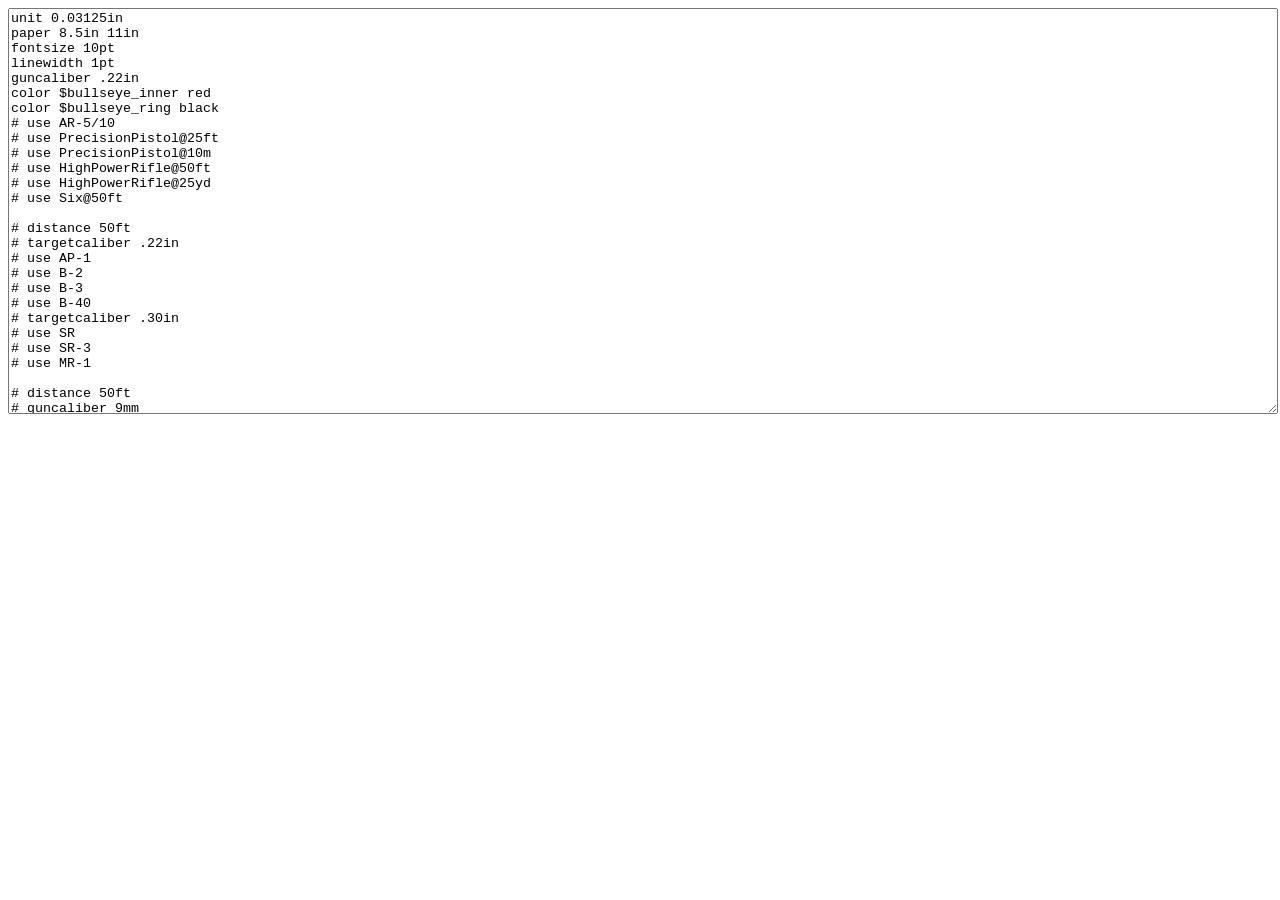
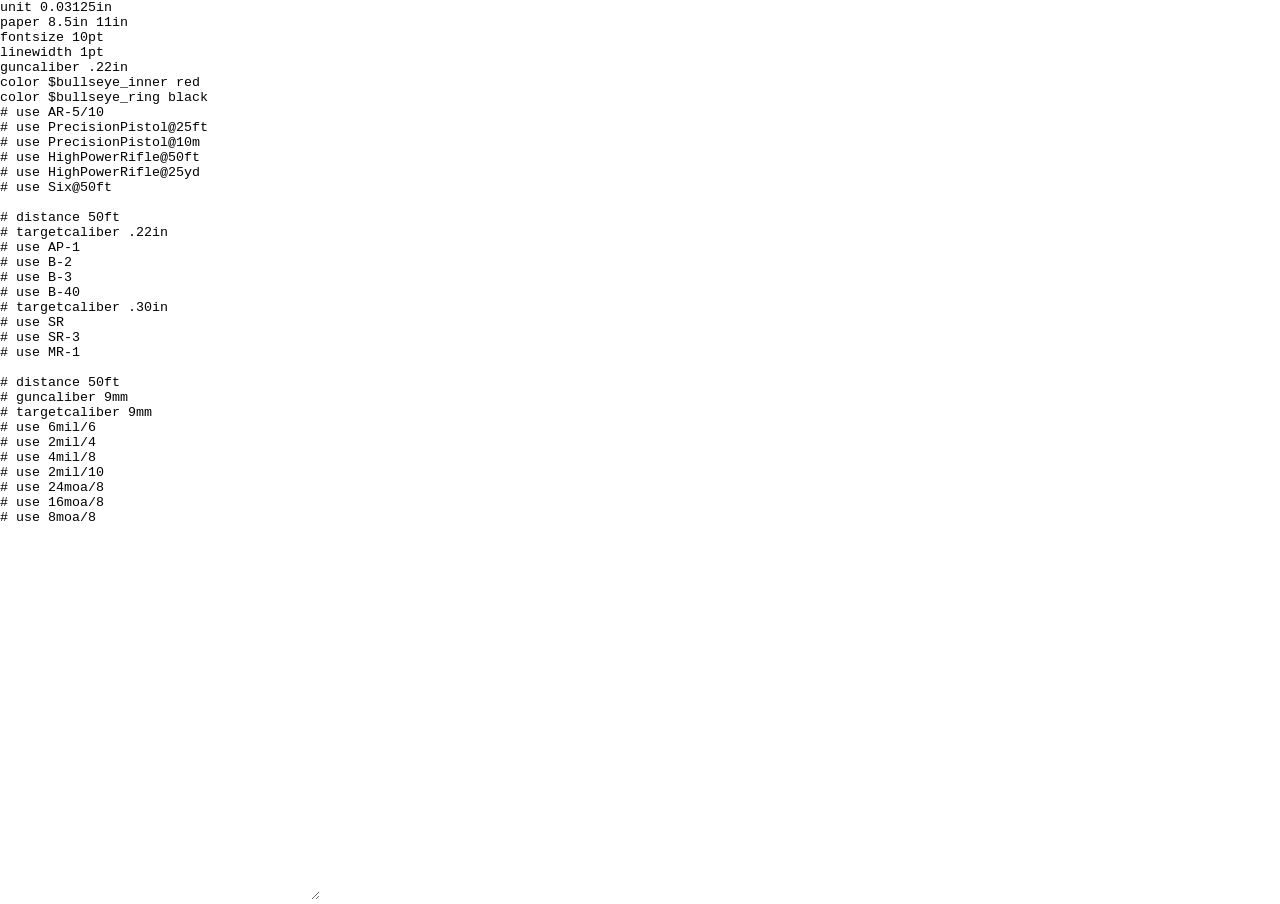

Massive CSS improvements.

--- a/targets.css
+++ b/targets.css
@@ -1,33 +1,49 @@
-@media print {
-	@page {
-		margin: 0;
-	}
-	html {
-		border: 0;
-		margin: 0;
-		padding: 0;
-		max-height: 99%;
-	}
-	body {
-		border: 0;
-		margin: 0;
-		padding: 0;
-	}
-	#target_spec, #make_svg {
-		display: none;
-	}
-	#target_svg {
-		position: absolute;
-		left: 0px;
-		top: 0px;
-	}
+html, body {
+	border: 0mm;
+	margin: 0mm;
+	padding: 0mm;
 }
 
 #unit_converter {
 	display: none;
 }
 
+#target_container {
+	display: grid;
+	grid-template-columns: auto 1fr;
+	height: 100vh;
+}
+
 #target_spec {
-	width: 100%;
-	height: 30em;
+	width: 24em;
+	height: 100vh;
+	border: none;
+	margin: 0mm;
+	padding: 0mm;
+	position: sticky;
+	left: 0mm;
+	top: 0mm;
+	resize: horizontal;
+}
+
+#target_svg {
+	border: 2px dashed;
+}
+
+@media print {
+	@page {
+		margin: 0mm;
+	}
+	html, body {
+		max-height: 100%;
+	}
+	#target_spec {
+		display: none;
+	}
+	#target_svg {
+		position: fixed;
+		left: 0mm;
+		top: 0mm;
+		border: none;
+	}
 }
